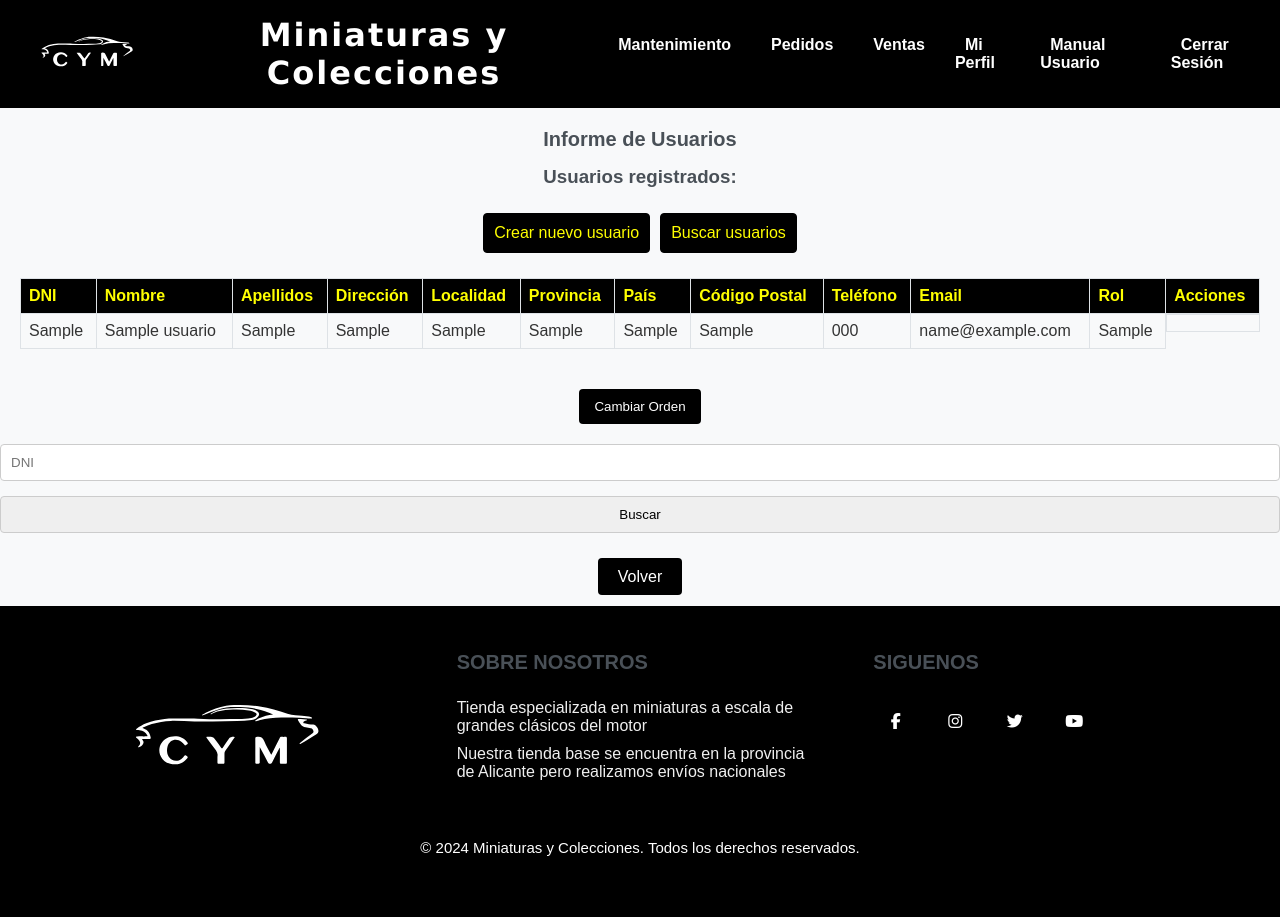
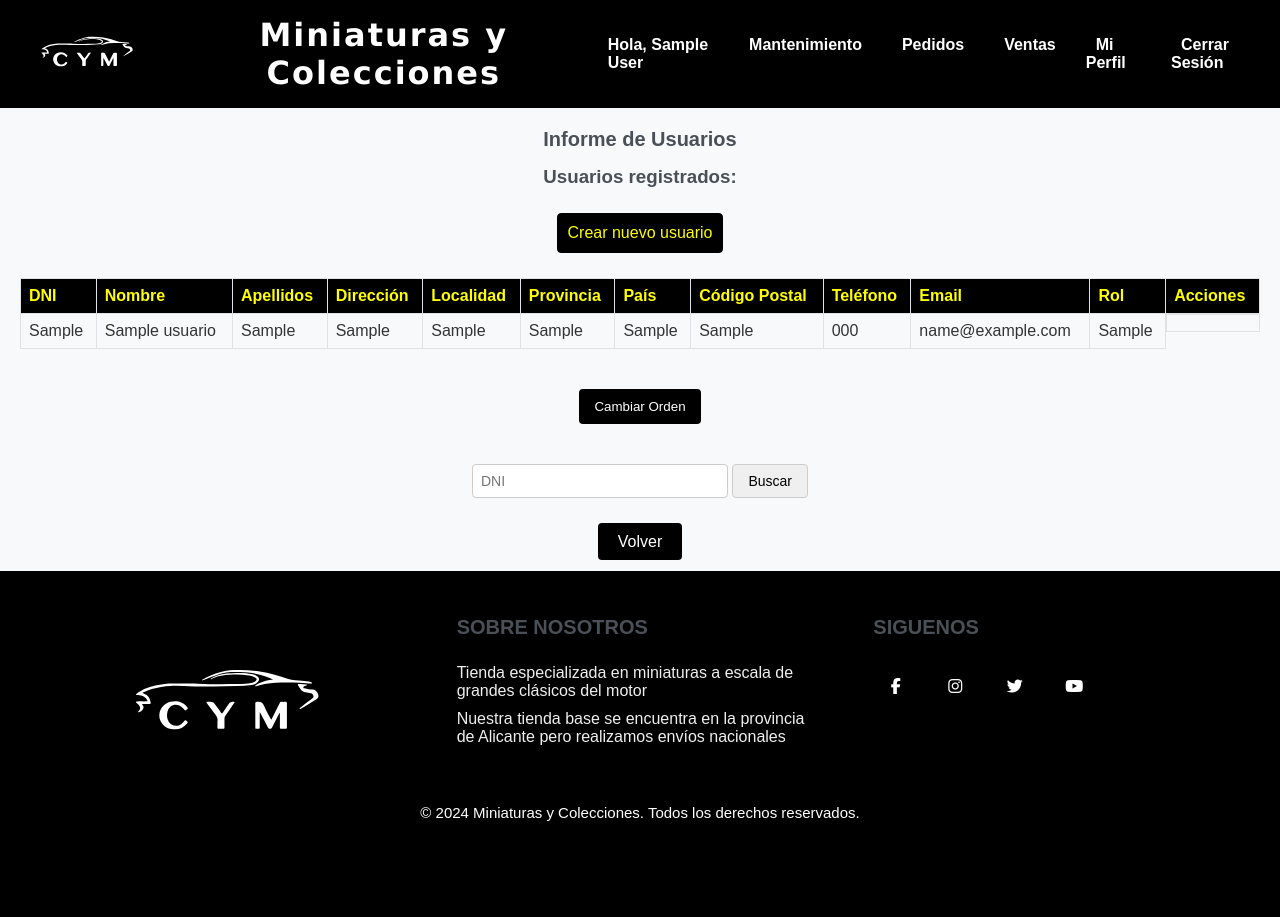
Before and after one commit to Elizaga21/Elizaga21.github.io, a PHP site: page /informe_usuarios.php in a window 1280 px wide. After the commit the page ends 821 px from the top, so only its background shows below. Run offline with PHP 8.4, Linux system fonts and the light colour scheme; the visitor is signed in with stand-in values (Sample User, id 1); tables that the repository leaves empty or names only in its code hold one stand-in row (values such as "Sample post"); some libraries are stand-ins or nearby versions.

Commit message:
header personalizado

```diff
--- a/header.php
+++ b/header.php
@@ -1,3 +1,33 @@
+
+<?php
+session_start();
+
+function obtenerNombreDeUsuario() {
+
+  require 'db_connection.php';
+
+  if (isset($_SESSION['user_id'])) {
+      $user_id = $_SESSION['user_id'];
+
+      $stmt = $pdo->prepare("SELECT nombre FROM usuarios WHERE id = ?");
+      $stmt->execute([$user_id]);
+      $result = $stmt->fetch();
+
+      if ($result) {
+          return $result['nombre'];
+      }
+  }
+
+  // Si no se puede obtener el nombre de la base de datos, puedes devolver un valor por defecto
+  return "UsuarioEjemplo";
+}
+
+// Si $_SESSION['nombre'] no está definido, intenta obtenerlo
+if (!isset($_SESSION['nombre'])) {
+  $_SESSION['nombre'] = obtenerNombreDeUsuario();
+}
+?>
+
 <header>
   <div class="logo">
     <a href="index.php">
@@ -14,6 +44,13 @@
       <ul>
         <?php
         if (isset($_SESSION['user_id'])) {
+
+          if (!empty($_SESSION['nombre'])) {
+            echo '<li><strong>Hola, ' . $_SESSION['nombre'] . '</strong></li>';
+        } else {
+            echo '<li><strong>Hola, [nombre]</strong></li>';
+        }
+
             $rolUsuario = $_SESSION['rol'];
 
             switch ($rolUsuario) {
@@ -39,8 +76,12 @@
                     break;
             }
 
+              // Verifica si el usuario no es "empleado" ni "administrador"
+              if ($rolUsuario !== 'empleado' && $rolUsuario !== 'administrador') {
+                echo '<li><a href="manual.php"><strong>Manual Usuario</strong></a></li>';
+            }
+
             echo '<li><a href="perfil.php"><strong>Mi Perfil</strong></a></li>';
-            echo '<li><a href="manual.php"><strong>Manual Usuario</strong></a></li>';
             echo '<li><a href="cerrar_sesion.php"><strong>Cerrar Sesión</strong></a></li>';
         } else {
             // Menú predeterminado para usuarios no autenticados
--- a/informe_usuarios.php
+++ b/informe_usuarios.php
@@ -30,7 +30,19 @@ if ($_SERVER['REQUEST_METHOD'] === 'POST') {
         $clienteInfo = "<h3>Información del Cliente:</h3>";
         $clienteInfo .= "DNI: " . $cliente->getDni() . "<br>";
         $clienteInfo .= "Nombre: " . $cliente->getNombre() . "<br>";
-        // ... (mostrar otros detalles según sea necesario)
+        $clienteInfo .= "Apellidos: " . $cliente->getApellidos() . "<br>";
+        $clienteInfo .= "Dirección: " . $cliente->getDireccion() . "<br>";
+        $clienteInfo .= "Localidad: " . $cliente->getLocalidad() . "<br>";
+        $clienteInfo .= "Provincia: " . $cliente->getProvincia() . "<br>";
+        $clienteInfo .= "País: " . $cliente->getPais() . "<br>";
+        $clienteInfo .= "Código Postal: " . $cliente->getCodPos() . "<br>";
+        $clienteInfo .= "Teléfono: " . $cliente->getTelefono() . "<br>";
+        $clienteInfo .= "Email: " . $cliente->getEmail() . "<br>";
+        $clienteInfo .= "Rol: " . $cliente->getRol() . "<br>";
+        $clienteInfo .= "Activo: " . $cliente->getActivo() . "<br>";
+
+
+
     } else {
         // Muestra un mensaje si el cliente no se encuentra
         $clienteInfo = "<p>Cliente no encontrado.</p>";
@@ -84,7 +96,22 @@ $usuarios = $stmt->fetchAll();
     display: table;
 }
 
+form {
+    margin-top: 20px;
+    text-align: center;
+}
 
+form input[type="text"] {
+    width: 20%; /* Ajusta el ancho según tus necesidades */
+    padding: 8px;
+    font-size: 14px; /* Ajusta el tamaño de la fuente según tus necesidades */
+}
+
+form input[type="submit"] {
+    width: auto; /* Ajusta el ancho según tus necesidades */
+    padding: 8px 15px;
+    font-size: 14px; /* Ajusta el tamaño de la fuente según tus necesidades */
+}
 
 
 h2, h3 {
@@ -94,10 +121,6 @@ h2, h3 {
 .welcome-text {
     color: #28a745;
 }
-
-
-
-
 
 .user-table th, .user-table td {
     border: 1px solid #dee2e6;
@@ -238,8 +261,19 @@ h2, h3 {
 }
 
 #cliente-info {
-            margin-top: 20px;
-        }
+    margin-top: 20px;
+    max-width: 400px;
+    text-align: center;
+    width: 100%;
+    padding: 20px;
+    background-color: #fff;
+    border: 1px solid #ddd;
+    border-radius: 8px;
+    box-shadow: 0 0 10px rgba(0, 0, 0, 0.1);
+    display: none; /* Inicialmente oculto */
+    margin: 0 auto; /* Centra el div horizontalmente */
+}
+
 
     </style>
 </head>
@@ -261,7 +295,6 @@ h2, h3 {
 
         <div class="admin-links_users">
     <a href="registro_admin.php" class="admin-link_user">Crear nuevo usuario</a>
-    <a href="buscarCliente.php" class="admin-link_user">Buscar usuarios</a>
 </div>
         <table class="user-table">
             <tr>
@@ -318,9 +351,18 @@ h2, h3 {
     <input type="submit" value="Buscar">
     </form>
 
+    <?php if (!empty($clienteInfo)) : ?>
+    <script>
+        // Muestra el bloque #cliente-info cuando hay información disponible
+        document.addEventListener("DOMContentLoaded", function () {
+            document.getElementById("cliente-info").style.display = "block";
+        });
+    </script>
     <div id="cliente-info">
-            <?php echo $clienteInfo; ?>
-        </div>
+        <?php echo $clienteInfo; ?>
+    </div>
+<?php endif; ?>
+
 
     <div class="back-button-container">
             <a href="<?php echo ($_SESSION['rol'] === 'cliente') ? 'cliente.php' : 'admin.php'; ?>" class="back-button">Volver</a>
--- a/login.php
+++ b/login.php
@@ -60,6 +60,7 @@ if ($_SERVER['REQUEST_METHOD'] === 'POST') {
 function iniciarSesion($usuario) {
     $_SESSION['user_id'] = $usuario['id'];
     $_SESSION['rol'] = $usuario['rol'];
+    $_SESSION['nombre'] = obtenerNombreDeUsuario();
 }
 ?>
 
```
